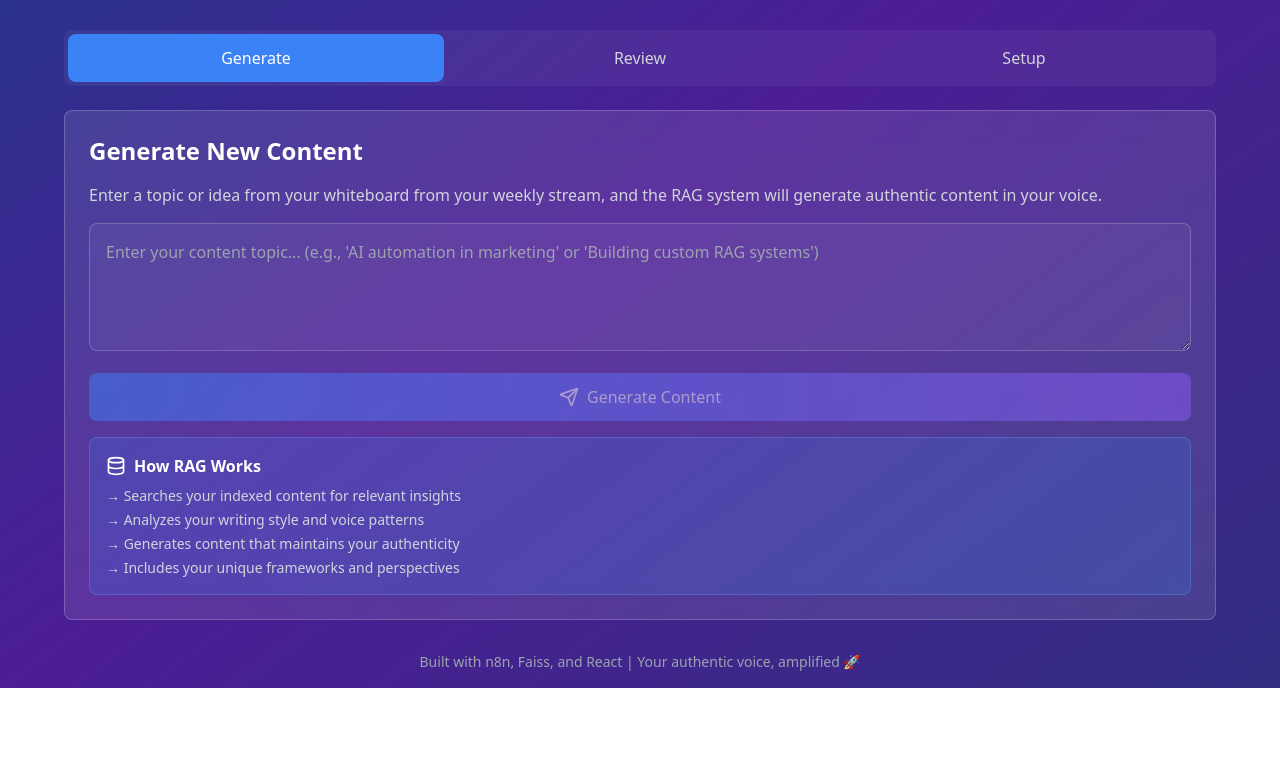
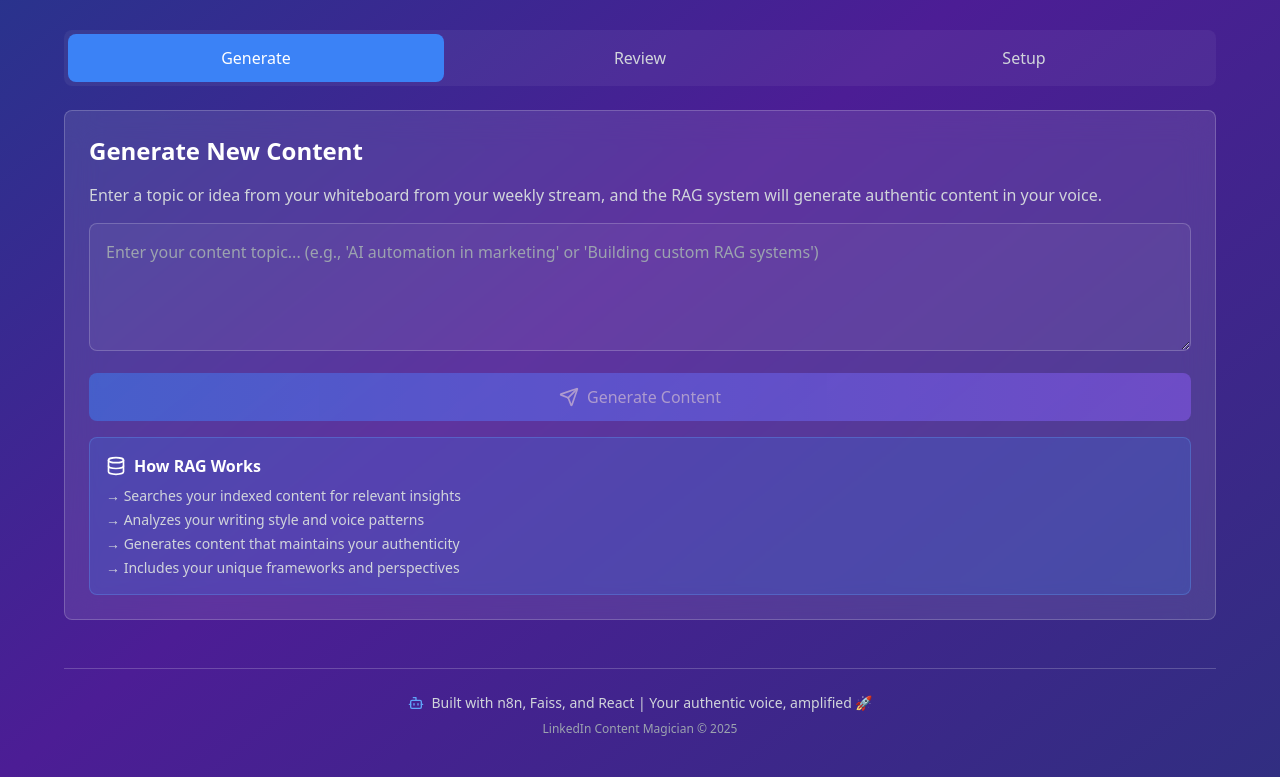
Before and after one commit to rifaterdemsahin/linkedin-content-magician, a React (Vite) app in the folder 5_Symbols/: page / in a window 1280 px wide. Shown: the part 260-1037 px from the top of the page. Before the commit the page ends 948 px from the top, so only its background shows below. Built offline with nearby package versions, Linux system fonts and the light colour scheme.

Commit message:
style: enhance footer layout and add copyright notice

```diff
--- a/5_Symbols/src/App.jsx
+++ b/5_Symbols/src/App.jsx
@@ -365,8 +365,12 @@ export default function LinkedInContentMagician() {
         </div>
 
         {/* Footer */}
-        <footer className="text-center mt-8 text-gray-400 text-sm">
-          <p>Built with n8n, Faiss, and React | Your authentic voice, amplified 🚀</p>
+        <footer className="text-center mt-12 py-6 border-t border-white/20 text-gray-300">
+          <div className="flex items-center justify-center gap-2 mb-2">
+            <Bot className="w-4 h-4 text-blue-400" />
+            <p className="text-sm">Built with n8n, Faiss, and React | Your authentic voice, amplified 🚀</p>
+          </div>
+          <p className="text-xs text-gray-400">LinkedIn Content Magician © 2025</p>
         </footer>
       </div>
     </div>
```
Also changed, not shown: 1 other file (tests, documents, lock files or other folders).
